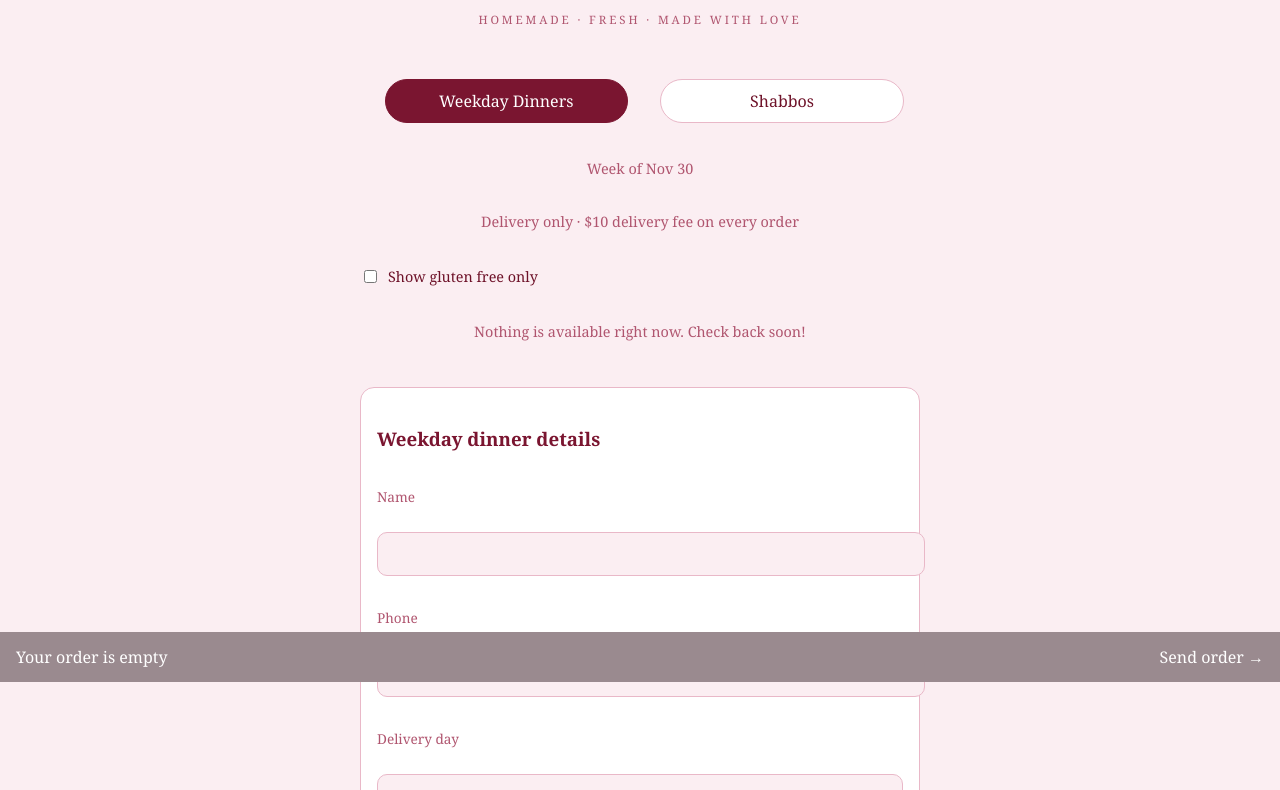
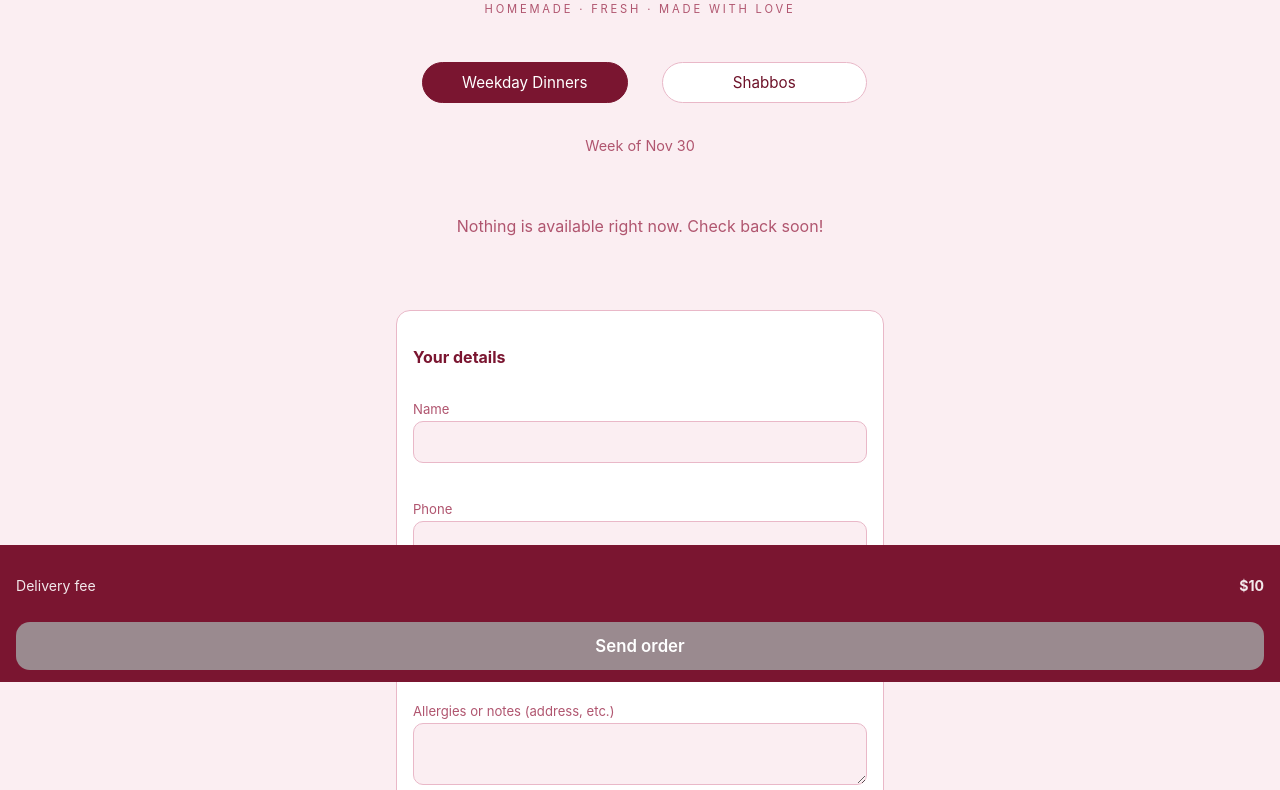
Before and after one commit to frygarfinkel/Tari-s-Table, a plain HTML site: page index.html in a window 1280 px wide. Shown: the part 118-908 px from the top of the page. Drawn offline with Linux system fonts and the light colour scheme.

Commit message:
Refactor HTML structure and update styles

```diff
--- a/index.html
+++ b/index.html
@@ -2,35 +2,41 @@
 <html lang="en">
 <head>
 <meta charset="UTF-8">
-<meta name="viewport" content="width=device-width, initial-scale=1">
+<meta name="viewport" content="width=device-width, initial-scale=1, viewport-fit=cover">
 <title>Tari's Table</title>
 <style>
-body{margin:0;background:#fbeef2;color:#6e1229;font-family:Georgia,"Times New Roman",serif;padding-bottom:96px}
-header{text-align:center;padding:28px 16px 12px}
-h1{font-size:2.4rem;margin:0;font-weight:600}
-.tag{letter-spacing:.25em;font-size:.72rem;color:#b0556f;margin-top:6px;text-transform:uppercase}
-.wrap{max-width:560px;margin:0 auto;padding:0 16px}
-.mode{display:flex;gap:8px;margin:18px 0 8px}
-.mode button{flex:1;padding:10px;border-radius:999px;border:1px solid #e9b8c8;background:#fff;color:#6e1229;font:inherit;cursor:pointer}
-.mode button.on{background:#7a1530;color:#fff;border-color:#7a1530}
-.center{text-align:center;color:#b0556f;font-size:.9rem;margin:6px 0}
+*{box-sizing:border-box}
+body{margin:0;background:#fbeef2;color:#6e1229;font-family:-apple-system,BlinkMacSystemFont,"Helvetica Neue",Arial,sans-serif;padding-bottom:150px}
+header{text-align:center;padding:26px 16px 14px}
+h1{font-size:2.2rem;margin:0;color:#7a1530;font-weight:600;font-family:Georgia,"Times New Roman",serif}
+.tag{letter-spacing:.25em;font-size:.7rem;color:#b0556f;margin-top:6px;text-transform:uppercase}
+.wrap{max-width:520px;margin:0 auto;padding:0 16px}
+.toggle{display:flex;gap:8px;margin:12px 0 8px}
+.toggle button{flex:1;padding:10px;border-radius:999px;border:1px solid #e9b8c8;background:#fff;color:#6e1229;font:inherit;font-size:.95rem;cursor:pointer}
+.toggle button.on{background:#7a1530;color:#fff;border-color:#7a1530}
+.week{text-align:center;color:#b0556f;font-size:.9rem;margin:6px 0}
 .section{display:flex;align-items:center;gap:10px;margin:22px 0 10px}
 .section::before,.section::after{content:"";flex:1;height:1px;background:#e9b8c8}
-.section span{background:#f4c2d7;padding:4px 18px;border-radius:999px;letter-spacing:.3em;font-size:.85rem;color:#7a1530}
+.section span{background:#f4c2d7;padding:4px 18px;border-radius:999px;letter-spacing:.3em;font-size:.8rem;color:#7a1530}
 .item{display:flex;align-items:center;justify-content:space-between;gap:12px;background:#fff;border:1px solid #e9b8c8;border-radius:14px;padding:12px 14px;margin-bottom:8px}
-.name{font-size:1rem}
-.sub{font-size:.8rem;color:#b0556f}
-.gf{font-size:.7rem;text-transform:uppercase;letter-spacing:.1em;color:#7a1530;margin-left:6px}
-.qty{display:flex;align-items:center;gap:8px}
-.qty button{width:32px;height:32px;border-radius:50%;border:1px solid #e9b8c8;background:#f4c2d7;color:#7a1530;font-size:1.1rem;cursor:pointer}
-.qty button:disabled{opacity:.35}
-form{background:#fff;border:1px solid #e9b8c8;border-radius:14px;padding:16px;margin-top:18px}
-label{display:block;font-size:.85rem;color:#b0556f;margin:10px 0 4px}
-input,select,textarea{width:100%;padding:10px;font:inherit;border-radius:10px;border:1px solid #e9b8c8;background:#fbeef2;color:#6e1229}
-.check{display:flex;gap:8px;align-items:center;font-size:.9rem;color:#6e1229;margin:8px 0}
-.check input{width:auto}
-.bar{position:fixed;left:0;right:0;bottom:0;background:#7a1530;color:#fff;padding:14px 16px;display:flex;justify-content:space-between;border:0;font:inherit;font-size:1rem;cursor:pointer}
-.bar:disabled{background:#9a8a8f;cursor:default}
+.name{font-size:1rem;color:#6e1229}
+.meta{font-size:.82rem;color:#b0556f;margin-top:2px}
+.step{display:flex;align-items:center;gap:8px}
+.step button{width:32px;height:32px;border-radius:50%;border:1px solid #e9b8c8;background:#f4c2d7;color:#7a1530;font-size:1.1rem;cursor:pointer}
+.step button:disabled{opacity:.35;cursor:default}
+.step span{min-width:18px;text-align:center}
+.details{background:#fff;border:1px solid #e9b8c8;border-radius:14px;padding:16px;margin-top:18px}
+.details h3{margin:0 0 6px;color:#7a1530;font-size:1rem}
+.field{margin-bottom:10px}
+.field label{display:block;font-size:.82rem;color:#b0556f;margin:8px 0 4px}
+.field input,.field select,.field textarea{width:100%;font:inherit;font-size:1rem;padding:10px;border-radius:10px;border:1px solid #e9b8c8;background:#fbeef2;color:#6e1229}
+.check{display:flex;align-items:center;gap:8px;font-size:.92rem;margin:12px 0 4px}
+.check input{width:18px;height:18px}
+.empty{text-align:center;color:#b0556f;padding:20px 0}
+.bar{position:fixed;left:0;right:0;bottom:0;background:#7a1530;color:#fff;padding:12px 16px calc(12px + env(safe-area-inset-bottom,0px))}
+.fee{display:flex;justify-content:space-between;font-size:.88rem;margin-bottom:8px;opacity:.9}
+.send{width:100%;border:0;border-radius:14px;padding:14px;background:#fff;color:#7a1530;font:inherit;font-size:1.05rem;font-weight:600;cursor:pointer}
+.send:disabled{background:#9a8a8f;color:#fff;cursor:default}
 </style>
 </head>
 <body>
@@ -38,39 +44,45 @@ input,select,textarea{width:100%;padding:10px;font:inherit;border-radius:10px;bo
   <h1>Tari's Table</h1>
   <div class="tag">Homemade · Fresh · Made with love</div>
 </header>
+
 <div class="wrap">
-  <div class="mode">
+  <div class="toggle">
     <button id="bWeekly" class="on">Weekday Dinners</button>
     <button id="bShabbos">Shabbos</button>
   </div>
-  <p class="center" id="weekOf"></p>
-  <p class="center" id="feeNote">Delivery only · $10 delivery fee on every order</p>
-  <label class="check"><input type="checkbox" id="gfOnly"> Show gluten free only</label>
-  <div id="menu"><p class="center">Loading menu…</p></div>
+  <p class="week" id="weekOf"></p>
+  <div id="menu"><p class="empty">Loading menu…</p></div>
 
-  <form id="orderForm" hidden>
-    <h3 id="formTitle" style="margin:0 0 4px;color:#7a1530"></h3>
-    <label for="name">Name</label>
-    <input id="name" required>
-    <label for="phone">Phone</label>
-    <input id="phone" type="tel" required>
-    <label id="whenLabel" for="when"></label>
-    <select id="when"></select>
-    <label for="notes">Notes (address, allergies, etc.)</label>
-    <textarea id="notes" rows="2"></textarea>
-  </form>
+  <div class="details">
+    <h3>Your details</h3>
+    <div class="field"><label for="name">Name</label><input id="name" required></div>
+    <div class="field"><label for="phone">Phone</label><input id="phone" type="tel" required></div>
+    <div class="field"><label for="when">Delivery</label><select id="when"></select></div>
+    <div class="field"><label for="notes">Allergies or notes (address, etc.)</label><textarea id="notes" rows="2"></textarea></div>
+    <label class="check"><input type="checkbox" id="gf"> I need gluten free</label>
+  </div>
 </div>
-<button class="bar" id="bar" disabled><span id="barCount">Your order is empty</span><span>Send order →</span></button>
+
+<div class="bar">
+  <div class="fee"><span>Delivery fee</span><strong>$10</strong></div>
+  <button class="send" id="send" disabled>Send order</button>
+</div>
 
 <script>
 // Tari's WhatsApp number, digits only, with country code
 const TARI_PHONE = "1778441461";
 const DELIVERY_FEE = 10;
+
+// Sections shown for each menu, in order
+const SECTIONS = {
+  weekly: [["main", "Mains"], ["side", "Sides"], ["soup", "Soups"]],
+  shabbos: [["food", "Food"], ["salad", "Salads"]]
+};
+// Delivery options: weekdays Monday or Wednesday, Shabbos Friday only
 const DAYS = {
-  weekly: ["Monday delivery", "Wednesday delivery"],
-  shabbos: ["Friday morning delivery", "Friday afternoon delivery"]
+  weekly: ["Monday", "Wednesday"],
+  shabbos: ["Friday"]
 };
-const LABEL = { weekly: "Delivery day", shabbos: "Delivery window" };
 
 let data = { weekOf: "", dishes: [] };
 let mode = "weekly";
@@ -78,36 +90,33 @@ let cart = {};
 const $ = (id) => document.getElementById(id);
 const esc = (s) => String(s ?? "").replace(/[&<>"']/g, c => ({"&":"&amp;","<":"&lt;",">":"&gt;",'"':"&quot;","'":"&#39;"}[c]));
 
-function visible() {
-  const gf = $("gfOnly").checked;
-  return data.dishes
-    .map((d, i) => ({ ...d, i }))
-    .filter(d => d.menu === mode && d.available && (!gf || d.gf));
+function subtotal() {
+  return Object.entries(cart).filter(([, q]) => q > 0).reduce((s, [i, q]) => s + data.dishes[i].price * q, 0);
 }
 
 function render() {
-  const isShabbos = mode === "shabbos";
-  $("weekOf").textContent = isShabbos ? "Shabbos menu" : data.weekOf;
-  $("orderForm").hidden = false;
-  $("formTitle").textContent = isShabbos ? "Shabbos details" : "Weekday dinner details";
-  $("whenLabel").textContent = LABEL[mode];
+  $("weekOf").textContent = mode === "shabbos" ? "Shabbos menu" : data.weekOf;
   $("when").innerHTML = DAYS[mode].map(d => `<option>${esc(d)}</option>`).join("");
 
-  const list = visible();
+  const list = data.dishes.map((d, i) => ({ ...d, i }))
+    .filter(d => d.menu === mode && d.available);
+
   if (!list.length) {
-    $("menu").innerHTML = '<p class="center">Nothing is available right now. Check back soon!</p>';
+    $("menu").innerHTML = '<p class="empty">Nothing is available right now. Check back soon!</p>';
   } else {
     let html = "";
-    for (const [cat, title] of [["food", "FOOD"], ["salad", "SALADS"]]) {
+    for (const [cat, title] of SECTIONS[mode]) {
       const group = list.filter(d => d.cat === cat);
       if (!group.length) continue;
-      html += `<div class="section"><span>${title}</span></div>`;
+      html += `<div class="section"><span>${title.toUpperCase()}</span></div>`;
       for (const d of group) {
         const n = cart[d.i] || 0;
         html += `<div class="item">
-          <div><div class="name">${esc(d.name)}${d.gf ? '<span class="gf">GF</span>' : ""}</div>
-          <div class="sub">$${esc(d.price)}${d.serves ? " · serves " + esc(d.serves) : ""}</div></div>
-          <div class="qty">
+          <div>
+            <div class="name">${esc(d.name)}</div>
+            <div class="meta">$${esc(d.price)}${d.serves ? " · serves " + esc(d.serves) : ""}</div>
+          </div>
+          <div class="step">
             <button data-i="${d.i}" data-d="-1" ${n === 0 ? "disabled" : ""}>−</button>
             <span>${n}</span>
             <button data-i="${d.i}" data-d="1">+</button>
@@ -116,15 +125,10 @@ function render() {
     }
     $("menu").innerHTML = html;
   }
-  updateBar();
-}
 
-function updateBar() {
-  const entries = Object.entries(cart).filter(([, q]) => q > 0);
-  const sub = entries.reduce((s, [i, q]) => s + data.dishes[i].price * q, 0);
-  const n = entries.reduce((s, [, q]) => s + q, 0);
-  $("barCount").textContent = n ? `${n} item${n > 1 ? "s" : ""} · $${sub + DELIVERY_FEE} incl. $${DELIVERY_FEE} delivery` : "Your order is empty";
-  $("bar").disabled = n === 0;
+  const n = Object.values(cart).reduce((s, q) => s + Math.max(0, q), 0);
+  $("send").disabled = n === 0;
+  $("send").textContent = n ? `Send order · $${subtotal() + DELIVERY_FEE}` : "Send order";
 }
 
 $("menu").addEventListener("click", (e) => {
@@ -134,8 +138,6 @@ $("menu").addEventListener("click", (e) => {
   cart[i] = Math.max(0, (cart[i] || 0) + Number(b.dataset.d));
   render();
 });
-
-$("gfOnly").addEventListener("change", render);
 
 function setMode(m) {
   mode = m;
@@ -147,33 +149,32 @@ function setMode(m) {
 $("bWeekly").addEventListener("click", () => setMode("weekly"));
 $("bShabbos").addEventListener("click", () => setMode("shabbos"));
 
-$("bar").addEventListener("click", () => {
-  if (!$("orderForm").reportValidity()) return;
+$("send").addEventListener("click", () => {
+  if (!$("name").reportValidity() || !$("phone").reportValidity()) return;
   const entries = Object.entries(cart).filter(([, q]) => q > 0);
   const lines = entries.map(([i, q]) => `${q} x ${data.dishes[i].name} ($${data.dishes[i].price * q})`);
-  const sub = entries.reduce((s, [i, q]) => s + data.dishes[i].price * q, 0);
+  const sub = subtotal();
   const msg = [
-    mode === "shabbos" ? "SHABBOS ORDER" : `WEEKDAY DINNER ORDER (${data.weekOf})`,
+    mode === "shabbos" ? "SHABBOS ORDER" : `WEEKDAY ORDER (${data.weekOf})`,
     `Name: ${$("name").value}`,
     `Phone: ${$("phone").value}`,
-    `${LABEL[mode]}: ${$("when").value}`,
-    "",
-    ...lines,
-    "",
+    `Delivery: ${$("when").value}`,
+    "", ...lines, "",
     `Items: $${sub}`,
-    `Delivery: $${DELIVERY_FEE}`,
+    `Delivery fee: $${DELIVERY_FEE}`,
     `Total: $${sub + DELIVERY_FEE}`,
-    $("gfOnly").checked ? "Gluten free: please show GF options only" : "",
-    $("notes").value ? `Notes: ${$("notes").value}` : ""
+    $("gf").checked ? "Gluten free: YES" : "",
+    $("notes").value ? `Allergies/notes: ${$("notes").value}` : ""
   ].join("\n");
   window.open(`https://wa.me/${TARI_PHONE}?text=${encodeURIComponent(msg)}`, "_blank");
 });
 
-// Load the menu from menu.json
 fetch("menu.json?" + Date.now())
   .then(r => r.json())
   .then(d => { data = d; render(); })
-  .catch(() => { $("menu").innerHTML = '<p class="center">The menu can\'t load right now. Please try again later.</p>'; });
+  .catch(() => { $("menu").innerHTML = '<p class="empty">The menu can\'t load right now. Please try again later.</p>'; });
+
+render();
 </script>
 </body>
 </html>
```
